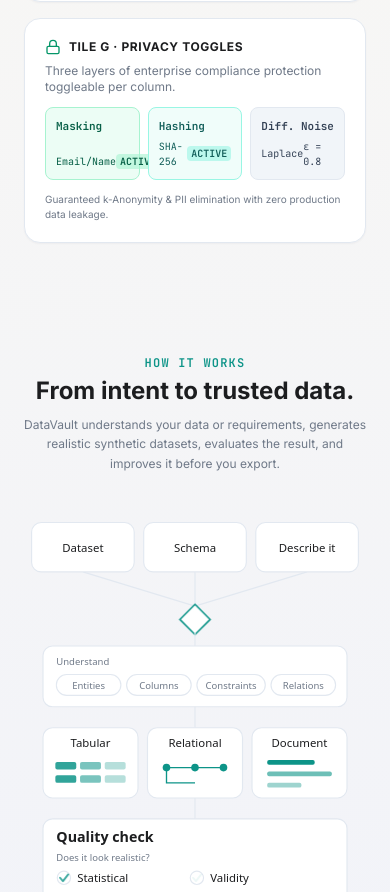
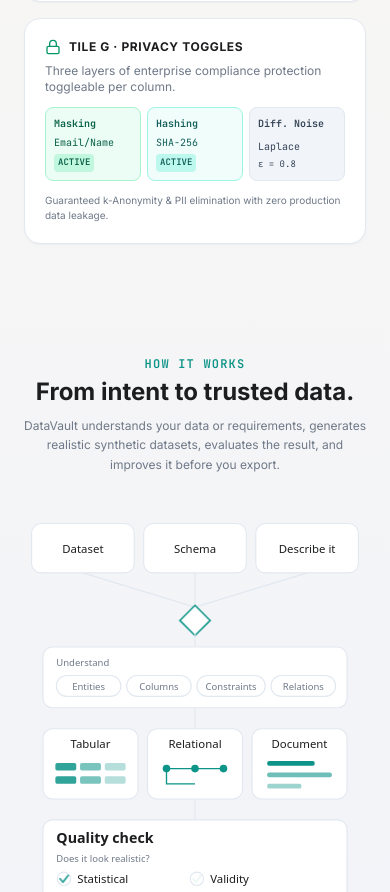
Before and after one commit to AkifNaveed12/Schema-aware-synthetic-data-platform, a React (Vite) app in the folder frontend/: page / in a window 390 px wide. Shown: the part 3051-3943 px from the top of the page. Built offline with nearby package versions, Linux system fonts and the light colour scheme; no server answers.

Commit message:
fix(ui): prevent badge overflow and text wrapping in privacy toggles on mobile

```diff
--- a/frontend/src/components/landing/LandingPage.tsx
+++ b/frontend/src/components/landing/LandingPage.tsx
@@ -352,26 +352,26 @@
               </p>
             </div>
 
-            <div className="grid grid-cols-3 gap-2 font-mono text-[11px]">
-              <div className="flex flex-col justify-between p-2.5 bg-emerald-50 rounded-lg border border-emerald-200 text-emerald-800">
-                <span className="font-semibold text-[11px]">Masking</span>
-                <div className="flex items-center justify-between mt-1 text-[10px]">
-                  <span>Email/Name</span>
-                  <span className="font-bold bg-emerald-200/60 px-1 rounded">ACTIVE</span>
+            <div className="grid grid-cols-3 gap-1.5 sm:gap-2 font-mono text-[11px]">
+              <div className="flex flex-col justify-between p-2 sm:p-2.5 bg-emerald-50 rounded-lg border border-emerald-200 text-emerald-800">
+                <span className="font-semibold text-[10px] sm:text-[11px] truncate">Masking</span>
+                <div className="flex flex-col sm:flex-row sm:items-center sm:justify-between gap-1 mt-1 text-[10px]">
+                  <span className="truncate">Email/Name</span>
+                  <span className="font-bold bg-emerald-200/60 px-1 py-0.5 rounded text-[9px] sm:text-[10px] w-fit">ACTIVE</span>
                 </div>
               </div>
-              <div className="flex flex-col justify-between p-2.5 bg-teal-50 rounded-lg border border-teal-200 text-teal-800">
-                <span className="font-semibold text-[11px]">Hashing</span>
-                <div className="flex items-center justify-between mt-1 text-[10px]">
-                  <span>SHA-256</span>
-                  <span className="font-bold bg-teal-200/60 px-1 rounded">ACTIVE</span>
+              <div className="flex flex-col justify-between p-2 sm:p-2.5 bg-teal-50 rounded-lg border border-teal-200 text-teal-800">
+                <span className="font-semibold text-[10px] sm:text-[11px] truncate">Hashing</span>
+                <div className="flex flex-col sm:flex-row sm:items-center sm:justify-between gap-1 mt-1 text-[10px]">
+                  <span className="truncate">SHA-256</span>
+                  <span className="font-bold bg-teal-200/60 px-1 py-0.5 rounded text-[9px] sm:text-[10px] w-fit">ACTIVE</span>
                 </div>
               </div>
-              <div className="flex flex-col justify-between p-2.5 bg-slate-100 rounded-lg border border-slate-200 text-slate-700">
-                <span className="font-semibold text-[11px]">Diff. Noise</span>
-                <div className="flex items-center justify-between mt-1 text-[10px]">
-                  <span>Laplace</span>
-                  <span className="font-mono">ε = 0.8</span>
+              <div className="flex flex-col justify-between p-2 sm:p-2.5 bg-slate-100 rounded-lg border border-slate-200 text-slate-700">
+                <span className="font-semibold text-[10px] sm:text-[11px] truncate">Diff. Noise</span>
+                <div className="flex flex-col sm:flex-row sm:items-center sm:justify-between gap-1 mt-1 text-[10px]">
+                  <span className="truncate">Laplace</span>
+                  <span className="font-mono whitespace-nowrap text-[9px] sm:text-[10px]">ε = 0.8</span>
                 </div>
               </div>
             </div>
```
